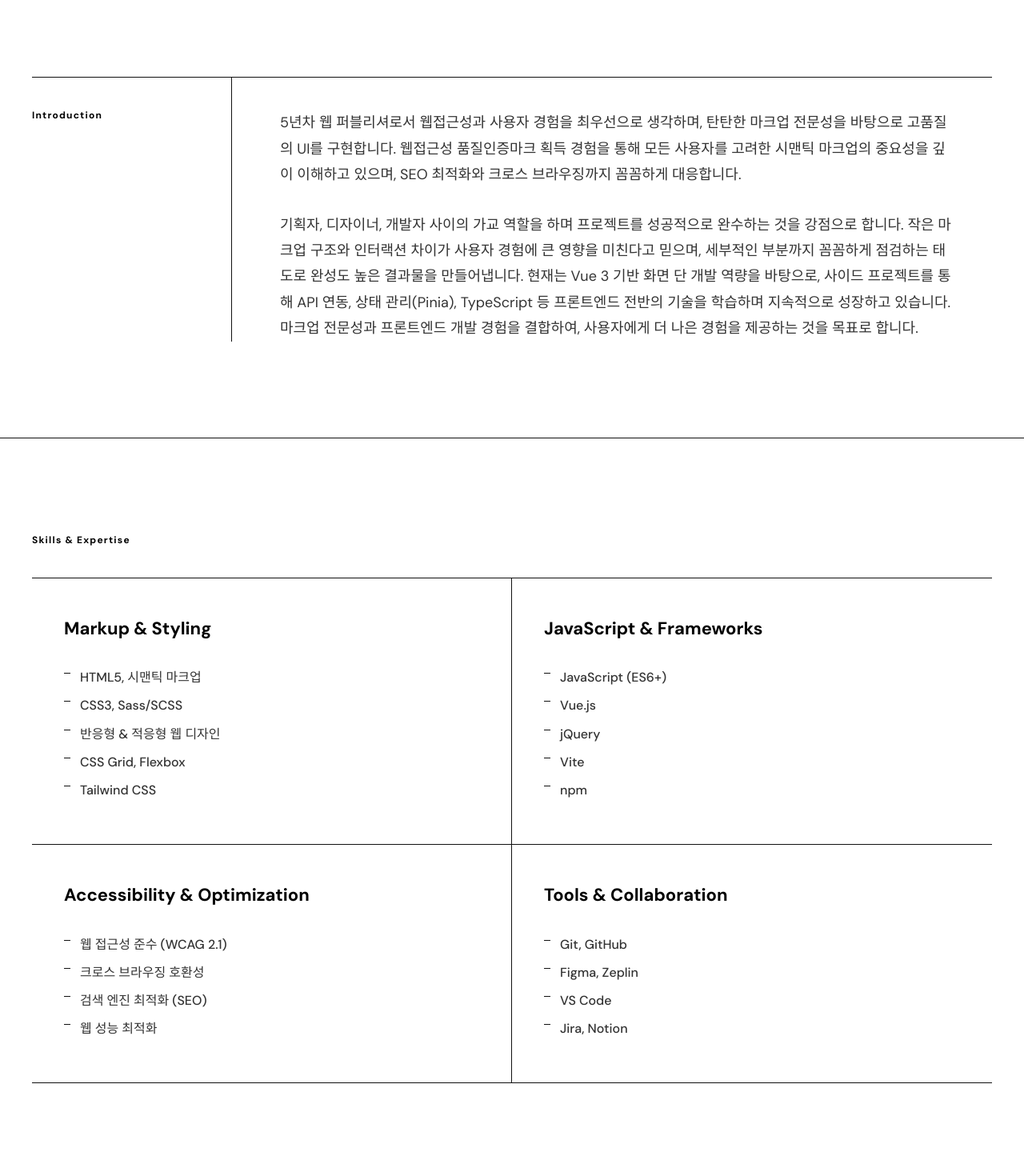
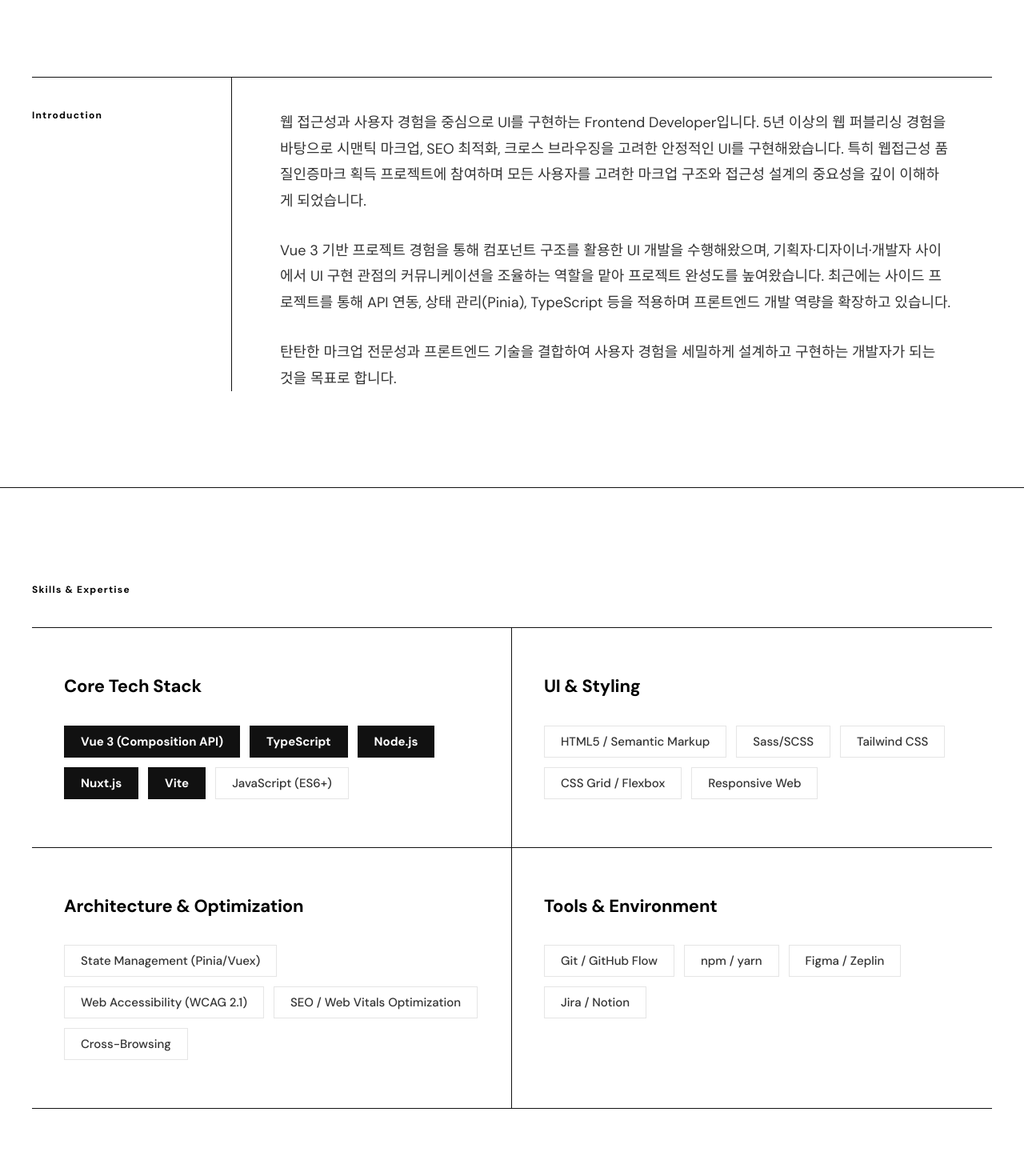
Before and after one commit to juicekang/portfolio-2025, a Vue app: page /about in a window 1280 px wide. Shown: the part 920-2390 px from the top of the page at 80% size. Built offline with nearby package versions, Linux system fonts and the light colour scheme; a web font is replaced by a local one.

Commit message:
26.03.11 - 수정

```diff
--- a/src/assets/scss/pages/about.scss
+++ b/src/assets/scss/pages/about.scss
@@ -155,7 +155,8 @@
   }
 }
 
-// --- Skills Section ---
+// SCSS (about.scss) 수정 부분
+
 .skills-section {
   .section-heading {
     @extend .section-heading-style;
@@ -167,38 +168,62 @@
   }
 
   .skill-category {
-    padding: 50px 40px;
+    padding: 60px 40px;
     @include tablet {
       border-right: none !important;
       border-bottom: 1px solid $c-bg-dark;
-      padding: 30px 0;
+      padding: 40px 0;
       border-top: none;
       &:last-child {
         border-bottom: none;
       }
     }
+
     .category-title {
       font-size: 22px;
       font-weight: 700;
       color: $c-text-primary;
-      margin-bottom: 30px;
+      margin-bottom: 35px;
+      letter-spacing: -0.01em;
     }
-    .skill-list {
-      li {
-        font-size: 16px;
-        line-height: 2.2;
-        color: $c-text-secondary;
-        padding-left: 20px;
-        position: relative;
-        font-weight: 500;
-        &::before {
-          content: '';
-          position: absolute;
-          left: 0;
-          top: 12px;
-          width: 8px;
-          height: 1px;
-          background-color: $c-bg-dark;
+
+    .skill-tags {
+      display: flex;
+      flex-wrap: wrap;
+      gap: 12px;
+    }
+
+    // 기본 스킬 태그 (서브 스킬)
+    .skill-item {
+      display: inline-flex;
+      align-items: center;
+      padding: 10px 20px;
+      font-size: 15px;
+      font-weight: 500;
+      color: $c-text-secondary;
+      background-color: $c-bg-white;
+      border: 1px solid $c-line-weak;
+      transition: all 0.3s ease;
+      cursor: default;
+
+      &:hover {
+        background-color: $c-bg-dark;
+        color: $c-bg-white;
+        border-color: $c-bg-dark;
+        transform: translateY(-3px);
+      }
+
+      // 🌟 강조 스킬 태그 (메인 스킬) 🌟
+      &.core-skill {
+        background-color: $c-bg-dark; // 처음부터 어두운 배경
+        color: $c-bg-white; // 하얀 글씨
+        border-color: $c-bg-dark;
+        font-weight: 700; // 글씨도 더 두껍게
+
+        &:hover {
+          // core-skill은 마우스 오버 시 반대로 밝아지거나 살짝 투명해지는 효과
+          opacity: 0.85;
+          transform: translateY(-3px);
         }
       }
     }
@@ -284,61 +309,85 @@
 
 // --- Education Section ---
 .education-section {
-  .education-grid {
-    @extend .about-grid;
-    border-bottom: 1px solid $c-bg-dark;
+  .section-heading {
+    @extend .section-heading-style;
+    margin-bottom: 40px;
+  }
+
+  .edu-list-wrap {
+    display: flex;
+    flex-direction: column;
+  }
+
+  // 새로운 한 줄(Row) 레이아웃
+  .edu-list-item {
+    display: grid;
+    grid-template-columns: 160px 180px 1fr; // [구분] | [연도] | [상세내용] 넓이 비율
+    align-items: center; // 세로 중앙 정렬로 단정한 느낌 부여
+    padding: 35px 0;
+    transition: background-color 0.3s ease;
+
+    // 테블릿/모바일 반응형 처리
     @include tablet {
-      border-bottom: none;
+      grid-template-columns: 120px 1fr; // 모바일에서는 구분을 위로 빼거나 2단으로
+      gap: 12px;
+      padding: 30px 0;
+      align-items: flex-start; // 모바일은 텍스트가 길어질 수 있어 위쪽 정렬
+    }
+    @include mobile {
+      display: flex;
+      flex-direction: column;
+      gap: 8px;
+      padding: 25px 0;
+    }
+
+    // 마우스 호버 시 살짝 배경이 바뀌며 읽기 편하게 (선택사항, 불필요시 제거 가능)
+    &:hover {
+      .edu-name {
+        opacity: 0.8;
+      }
     }
   }
 
-  .education-col {
-    padding: 40px 40px 40px 0;
+  // 'Education', 'Certificate' 라벨 스타일
+  .edu-type {
+    font-size: 14px;
+    font-weight: 700;
+    color: $c-text-tertiary; // 기존 회색 텍스트 변수 사용
+    text-transform: uppercase; // 대문자로 변경하여 디자인 요소로 활용
+    letter-spacing: 0.05em;
+
     @include tablet {
-      border-right: none;
-      padding-right: 0;
-      //border-bottom: 1px solid $c-bg-dark;
-    }
-    &:last-child {
-      padding-left: 40px;
-      padding-right: 0;
-      @include tablet {
-        padding-left: 0;
-        //border-bottom: none;
-      }
-    }
-    .section-heading {
-      @extend .section-heading-style;
-      margin-bottom: 30px;
+      grid-column: 1 / -1; // 테블릿에선 전체 너비 차지하며 위로 올라감
+      margin-bottom: 4px;
     }
   }
 
-  .education-item,
-  .certificate-item {
-    padding: 20px 0;
-    .education-year,
-    .certificate-year {
-      font-size: 14px;
-      font-weight: 600;
-      color: $c-text-tertiary;
-      margin-bottom: 8px;
-    }
-    .education-title {
-      font-size: 22px;
+  .edu-date {
+    font-size: 16px;
+    font-weight: 500;
+    color: $c-text-secondary;
+  }
+
+  .edu-info {
+    .edu-name {
+      font-size: 20px;
       font-weight: 700;
       color: $c-text-primary;
       margin-bottom: 6px;
+      transition: opacity 0.3s ease;
+
       @include mobile {
         font-size: 18px;
       }
     }
-    .education-major,
-    .certificate-name {
+    .edu-major {
       font-size: 16px;
       color: $c-text-secondary;
-      font-weight: 500;
+      font-weight: 400;
+
       @include mobile {
-        font-size: 14px;
+        font-size: 15px;
       }
     }
   }
--- a/src/assets/scss/pages/projectslist.scss
+++ b/src/assets/scss/pages/projectslist.scss
@@ -155,6 +155,8 @@
         font-size: 12px;
         color: $c-text-tertiary;
         font-weight: 500;
+        border: 1px solid;
+        padding: 2px 5px;
       }
     }
   }
--- a/src/data/projects.js
+++ b/src/data/projects.js
@@ -15,7 +15,7 @@ export const projects = [
     period: '2024.01 - 2025.10',
     role: '프론트엔드 퍼블리셔',
     teamSize: '퍼블리셔 10명',
-    tags: ['반응형', '웹접근성/UDL', 'Vue3', 'Sass', '크로스브라우징'],
+    tags: ['Vue3', 'vite', 'Sass', '크로스브라우징', '다국어 지원'],
     overview:
       'Vue3 기반 AI 디지털 교육자료 플랫폼 퍼블리싱, 프론트엔드 개발을 진행하였습니다. SPA 구조 설계 및 학습창의 공통 컴포넌트를 설계하고, 학습 데이터를 시각화하여 사용자 경험을 개선하였습니다. 또한, 웹접근성/UDL(보편적 학습 설계) 준수를 위해 시맨틱 마크업 구조를 설계하였습니다.',
     features: [
@@ -24,7 +24,18 @@ export const projects = [
       '다국어 지원 (한국어, 영어, 중국어, 베트남어, 일본어)',
       '교사, 학생 템플릿 분리 구축',
     ],
-    techStack: ['Vue3', 'CSS3', 'Sass', 'JavaScript', 'Git', 'Figma', 'Charts.js', 'Swiper.js'],
+    techStack: [
+      'Vue3',
+      'vite',
+      'primeVue',
+      'CSS3',
+      'Sass',
+      'JavaScript',
+      'Git',
+      'Figma',
+      'Charts.js',
+      'Swiper.js',
+    ],
     rate: {
       title: '서비스 구축',
       num: '50',
@@ -528,7 +539,7 @@ export const projects = [
     teamSize: '디자이너 1명, 퍼블리셔 2명, 외부 개발',
     tags: ['HTML5', 'jQuery', 'CSS', 'swiper.js', 'Bootstrap'],
     overview:
-      '제약회사 안국약품의 기존 웹사이트를 리뉴얼한 프로젝트입니다. 풀 반응형으로 제작되었으며, 기존의 개발 소스를 이용하여 페이지 디자인을 바꾸는 형식으로 진행되었습니다.',
+      '다중검지 진단솔루션을 개발하는 이지다이아텍의 웹사이트를 구축했습니다.  전체 반응형 웹사이트로 제작되었으며, 메인과 회사 소개를 제외한 서브페이지 모두를 퍼블리싱했습니다. 다국어 페이지를 지원하기 때문에, 언어에 따라 레이아웃이 깨지지 않고 텍스트가 틀어지는 현상이 없도록 꼼꼼하게 체크하며 퍼블리싱을 진행하였습니다. ',
     techStack: ['HTML5', 'jQuery', 'CSS', 'swiper.js', 'Bootstrap'],
     rate: {
       title: '서브 페이지 구축',
@@ -536,11 +547,6 @@ export const projects = [
       desc: '회사 소개, veus, rapid 등 서브 페이지 80% 이상 구축',
     },
     contributions: [
-      {
-        title: '기존 개발 구조 분석 및 유지',
-        description:
-          '기존 홈페이지 소스를 분석하여 개발 구조를 파악하고, 리뉴얼 과정에서 구조적 충돌이나 기능 누락이 발생하지 않도록 주도적으로 검수하고 유지했습니다.',
-      },
       {
         title: '우선순위 기반 퍼블리싱 및 일정 관리',
         description:
--- a/src/views/AboutView.vue
+++ b/src/views/AboutView.vue
@@ -38,7 +38,7 @@
               </div>
               <div class="info-row">
                 <span class="info-label">Experience</span>
-                <span class="info-value">5년 4개월</span>
+                <span class="info-value">5 years +</span>
               </div>
             </div>
           </div>
@@ -54,19 +54,20 @@
           </div>
           <div class="intro-content">
             <p class="intro-text">
-              5년차 웹 퍼블리셔로서 웹접근성과 사용자 경험을 최우선으로 생각하며, 탄탄한 마크업
-              전문성을 바탕으로 고품질의 UI를 구현합니다. 웹접근성 품질인증마크 획득 경험을 통해
-              모든 사용자를 고려한 시맨틱 마크업의 중요성을 깊이 이해하고 있으며, SEO 최적화와
-              크로스 브라우징까지 꼼꼼하게 대응합니다.
+              웹 접근성과 사용자 경험을 중심으로 UI를 구현하는 Frontend Developer입니다. 5년 이상의
+              웹 퍼블리싱 경험을 바탕으로 시맨틱 마크업, SEO 최적화, 크로스 브라우징을 고려한
+              안정적인 UI를 구현해왔습니다. 특히 웹접근성 품질인증마크 획득 프로젝트에 참여하며 모든
+              사용자를 고려한 마크업 구조와 접근성 설계의 중요성을 깊이 이해하게 되었습니다.
             </p>
             <p class="intro-text">
-              기획자, 디자이너, 개발자 사이의 가교 역할을 하며 프로젝트를 성공적으로 완수하는 것을
-              강점으로 합니다. 작은 마크업 구조와 인터랙션 차이가 사용자 경험에 큰 영향을 미친다고
-              믿으며, 세부적인 부분까지 꼼꼼하게 점검하는 태도로 완성도 높은 결과물을 만들어냅니다.
-              현재는 Vue 3 기반 화면 단 개발 역량을 바탕으로, 사이드 프로젝트를 통해 API 연동, 상태
-              관리(Pinia), TypeScript 등 프론트엔드 전반의 기술을 학습하며 지속적으로 성장하고
-              있습니다. 마크업 전문성과 프론트엔드 개발 경험을 결합하여, 사용자에게 더 나은 경험을
-              제공하는 것을 목표로 합니다.
+              Vue 3 기반 프로젝트 경험을 통해 컴포넌트 구조를 활용한 UI 개발을 수행해왔으며,
+              기획자·디자이너·개발자 사이에서 UI 구현 관점의 커뮤니케이션을 조율하는 역할을 맡아
+              프로젝트 완성도를 높여왔습니다. 최근에는 사이드 프로젝트를 통해 API 연동, 상태
+              관리(Pinia), TypeScript 등을 적용하며 프론트엔드 개발 역량을 확장하고 있습니다.
+            </p>
+            <p class="intro-text">
+              탄탄한 마크업 전문성과 프론트엔드 기술을 결합하여 사용자 경험을 세밀하게 설계하고
+              구현하는 개발자가 되는 것을 목표로 합니다.
             </p>
           </div>
         </div>
@@ -80,45 +81,46 @@
         <div class="skills-grid-wrap border-top border-bottom">
           <div class="skills-grid">
             <div class="skill-category border-right">
-              <h3 class="category-title">Markup & Styling</h3>
-              <ul class="skill-list">
-                <li>HTML5, 시맨틱 마크업</li>
-                <li>CSS3, Sass/SCSS</li>
-                <li>반응형 & 적응형 웹 디자인</li>
-                <li>CSS Grid, Flexbox</li>
-                <li>Tailwind CSS</li>
-              </ul>
+              <h3 class="category-title">Core Tech Stack</h3>
+              <div class="skill-tags">
+                <span class="skill-item core-skill">Vue 3 (Composition API)</span>
+                <span class="skill-item core-skill">TypeScript</span>
+                <span class="skill-item core-skill">Node.js</span>
+                <span class="skill-item core-skill">Nuxt.js</span>
+                <span class="skill-item core-skill">Vite</span>
+                <span class="skill-item">JavaScript (ES6+)</span>
+              </div>
             </div>
 
             <div class="skill-category">
-              <h3 class="category-title">JavaScript & Frameworks</h3>
-              <ul class="skill-list">
-                <li>JavaScript (ES6+)</li>
-                <li>Vue.js</li>
-                <li>jQuery</li>
-                <li>Vite</li>
-                <li>npm</li>
-              </ul>
+              <h3 class="category-title">UI & Styling</h3>
+              <div class="skill-tags">
+                <span class="skill-item">HTML5 / Semantic Markup</span>
+                <span class="skill-item">Sass/SCSS</span>
+                <span class="skill-item">Tailwind CSS</span>
+                <span class="skill-item">CSS Grid / Flexbox</span>
+                <span class="skill-item">Responsive Web</span>
+              </div>
             </div>
 
             <div class="skill-category border-top border-right">
-              <h3 class="category-title">Accessibility & Optimization</h3>
-              <ul class="skill-list">
-                <li>웹 접근성 준수 (WCAG 2.1)</li>
-                <li>크로스 브라우징 호환성</li>
-                <li>검색 엔진 최적화 (SEO)</li>
-                <li>웹 성능 최적화</li>
-              </ul>
+              <h3 class="category-title">Architecture & Optimization</h3>
+              <div class="skill-tags">
+                <span class="skill-item">State Management (Pinia/Vuex)</span>
+                <span class="skill-item">Web Accessibility (WCAG 2.1)</span>
+                <span class="skill-item">SEO / Web Vitals Optimization</span>
+                <span class="skill-item">Cross-Browsing</span>
+              </div>
             </div>
 
             <div class="skill-category border-top">
-              <h3 class="category-title">Tools & Collaboration</h3>
-              <ul class="skill-list">
-                <li>Git, GitHub</li>
-                <li>Figma, Zeplin</li>
-                <li>VS Code</li>
-                <li>Jira, Notion</li>
-              </ul>
+              <h3 class="category-title">Tools & Environment</h3>
+              <div class="skill-tags">
+                <span class="skill-item">Git / GitHub Flow</span>
+                <span class="skill-item">npm / yarn</span>
+                <span class="skill-item">Figma / Zeplin</span>
+                <span class="skill-item">Jira / Notion</span>
+              </div>
             </div>
           </div>
         </div>
@@ -166,25 +168,23 @@
 
     <section class="education-section border-bottom" data-aos="fade-up">
       <div class="container-fluid">
-        <div class="education-grid">
-          <div class="education-col border-right">
-            <h2 class="section-heading">Education</h2>
-            <div class="education-list border-top">
-              <div class="education-item border-bottom">
-                <div class="education-year">2011 – 2016</div>
-                <h3 class="education-title">성신여자대학교</h3>
-                <p class="education-major">국어국문학 전공 / 컴퓨터소프트웨어학 부전공</p>
-              </div>
+        <h2 class="section-heading">Education & Certificates</h2>
+
+        <div class="edu-list-wrap border-top">
+          <div class="edu-list-item border-bottom">
+            <div class="edu-type">Education</div>
+            <div class="edu-date">2011.03 – 2016.02</div>
+            <div class="edu-info">
+              <h3 class="edu-name">성신여자대학교</h3>
+              <p class="edu-major">국어국문학 전공 / 컴퓨터소프트웨어학 부전공</p>
             </div>
           </div>
 
-          <div class="education-col">
-            <h2 class="section-heading">Certificates</h2>
-            <div class="education-list border-top">
-              <div class="education-item border-bottom">
-                <div class="education-year">2020</div>
-                <h3 class="education-title">UI.UX 디자인 & 웹퍼블리셔 교육 과정 이수</h3>
-              </div>
+          <div class="edu-list-item border-bottom">
+            <div class="edu-type">Certificate</div>
+            <div class="edu-date">2020.02 – 2020.08</div>
+            <div class="edu-info">
+              <h3 class="edu-name">UI/UX 디자인 & 웹퍼블리셔 교육 과정 이수</h3>
             </div>
           </div>
         </div>
@@ -203,7 +203,3 @@
     </section>
   </div>
 </template>
-
-<script setup>
-// 필요한 경우 데이터나 로직 추가
-</script>
--- a/src/views/Projects.vue
+++ b/src/views/LatestProjects.vue
@@ -26,7 +26,7 @@
           </span>
           <div class="meta">
             <h3>{{ project.title }}</h3>
-            <p class="role">{{ project.role || 'Web Publisher' }}</p>
+            <p class="role">{{ project.period }}</p>
           </div>
         </div>
 
--- a/src/views/ProjectsList.vue
+++ b/src/views/ProjectsList.vue
@@ -47,7 +47,7 @@
               <p class="project-description">{{ project.description }}</p>
 
               <div v-if="project.tags && project.tags.length" class="project-tags">
-                <span v-for="tag in project.tags" :key="tag" class="tag"> #{{ tag }} </span>
+                <span v-for="tag in project.tags" :key="tag" class="tag"> {{ tag }} </span>
               </div>
             </div>
           </div>
```
Also changed, not shown: src/views/HomeView.vue (+4 -4 lines).
